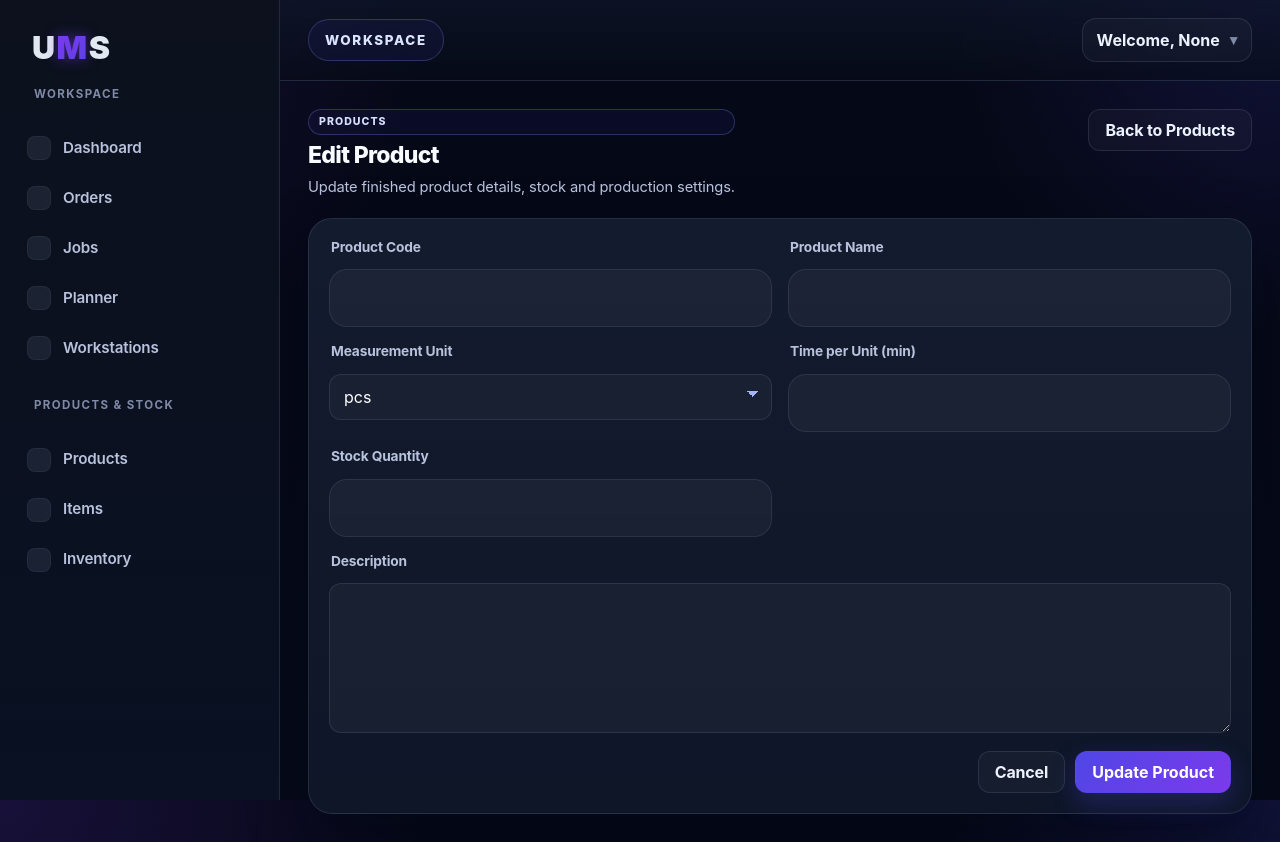
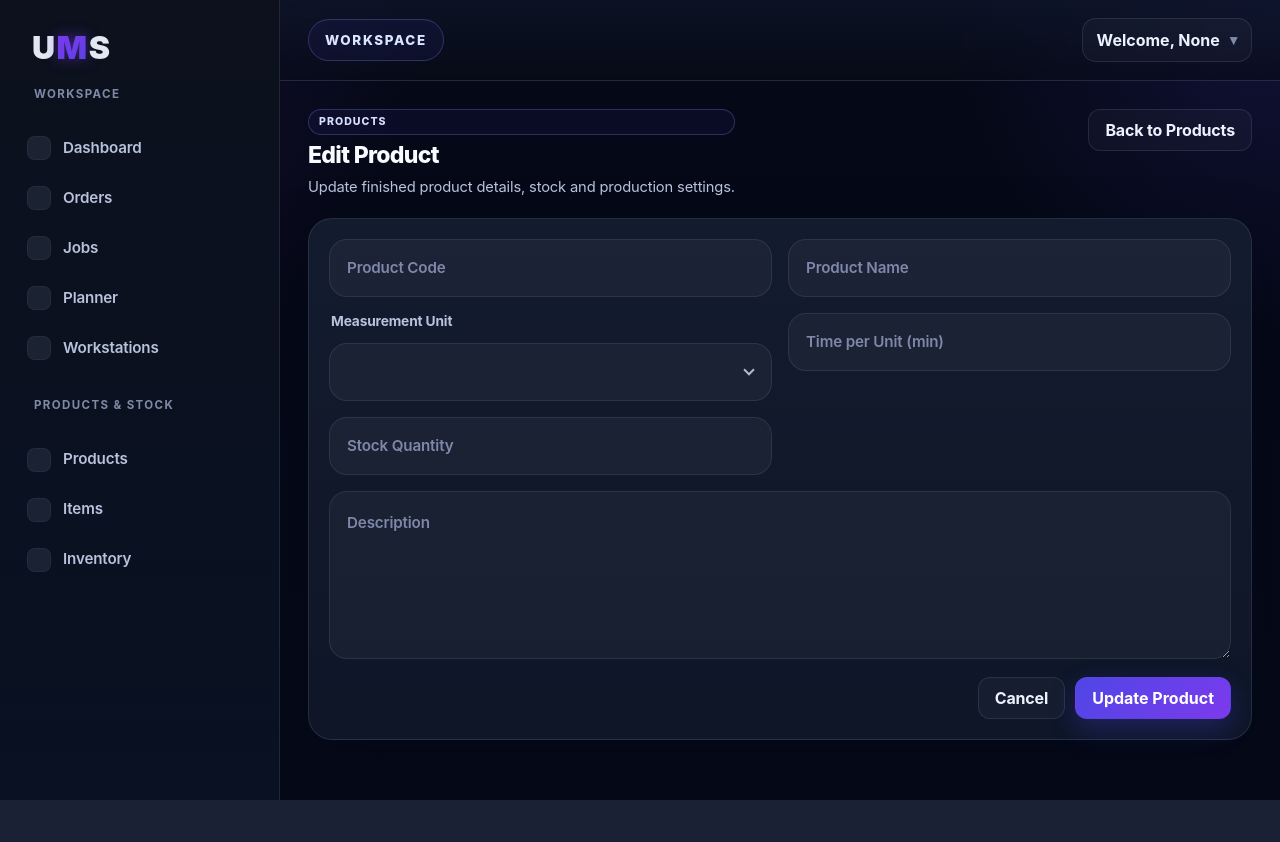
Before and after one commit to bracekk/UMS-Unity-Manufacturing-Solutions, a Flask app: template templates/edit_product.html in a window 1280 px wide. After the commit the page ends 800 px from the top, so only its background shows below. Run offline with Flask 3, Linux system fonts and the light colour scheme; the template is opened without the code that fills it, so the values that code supplies are empty; some libraries are stand-ins or nearby versions.

Commit message:
Update edit_product.html

```diff
--- a/templates/edit_product.html
+++ b/templates/edit_product.html
@@ -18,52 +18,63 @@
 <div class="dashboard-form-card product-form-card">
   <form method="POST" class="order-form">
     <div class="form-grid form-grid-2">
-      <div class="form-group">
-        <label for="product_code">Product Code</label>
+      <div class="form-group floating-group">
         <input
           type="text"
           id="product_code"
           name="product_code"
           value="{{ product.product_code }}"
+          placeholder=" "
           required
         >
+        <label for="product_code">Product Code</label>
       </div>
 
-      <div class="form-group">
-        <label for="product_name">Product Name</label>
+      <div class="form-group floating-group">
         <input
           type="text"
           id="product_name"
           name="product_name"
           value="{{ product.product_name }}"
+          placeholder=" "
           required
         >
+        <label for="product_name">Product Name</label>
       </div>
 
       <div class="form-group">
-        <label for="measurement_unit">Measurement Unit</label>
-        <select id="measurement_unit" name="measurement_unit" required>
-          <option value="pcs" {% if product.measurement_unit == "pcs" %}selected{% endif %}>pcs</option>
-          <option value="m" {% if product.measurement_unit == "m" %}selected{% endif %}>m</option>
-          <option value="m2" {% if product.measurement_unit == "m2" %}selected{% endif %}>m2</option>
-          <option value="liter" {% if product.measurement_unit == "liter" %}selected{% endif %}>liter</option>
-        </select>
+        <label>Measurement Unit</label>
+
+        <div class="custom-select" data-name="measurement_unit">
+          <div class="custom-select-trigger" tabindex="0">
+            <span>{{ product.measurement_unit }}</span>
+          </div>
+
+          <div class="custom-options">
+            <div class="custom-option" data-value="pcs">pcs</div>
+            <div class="custom-option" data-value="m">m</div>
+            <div class="custom-option" data-value="m2">m2</div>
+            <div class="custom-option" data-value="liter">liter</div>
+          </div>
+
+          <input type="hidden" name="measurement_unit" value="{{ product.measurement_unit }}">
+        </div>
       </div>
 
-      <div class="form-group">
-        <label for="time_per_unit">Time per Unit (min)</label>
+      <div class="form-group floating-group">
         <input
           type="number"
           step="0.01"
           id="time_per_unit"
           name="time_per_unit"
           value="{{ product.time_per_unit }}"
+          placeholder=" "
           required
         >
+        <label for="time_per_unit">Time per Unit (min)</label>
       </div>
 
-      <div class="form-group">
-        <label for="stock_quantity">Stock Quantity</label>
+      <div class="form-group floating-group">
         <input
           type="number"
           step="0.01"
@@ -71,17 +82,20 @@
           id="stock_quantity"
           name="stock_quantity"
           value="{{ product.stock_quantity }}"
+          placeholder=" "
           required
         >
+        <label for="stock_quantity">Stock Quantity</label>
       </div>
 
-      <div class="form-group form-group-full">
-        <label for="description">Description</label>
+      <div class="form-group form-group-full floating-group">
         <textarea
           id="description"
           name="description"
           rows="5"
+          placeholder=" "
         >{{ product.description }}</textarea>
+        <label for="description">Description</label>
       </div>
     </div>
 
```
